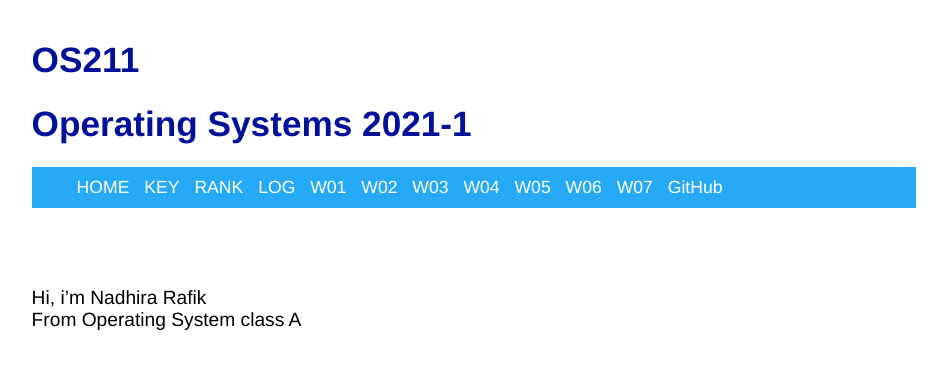
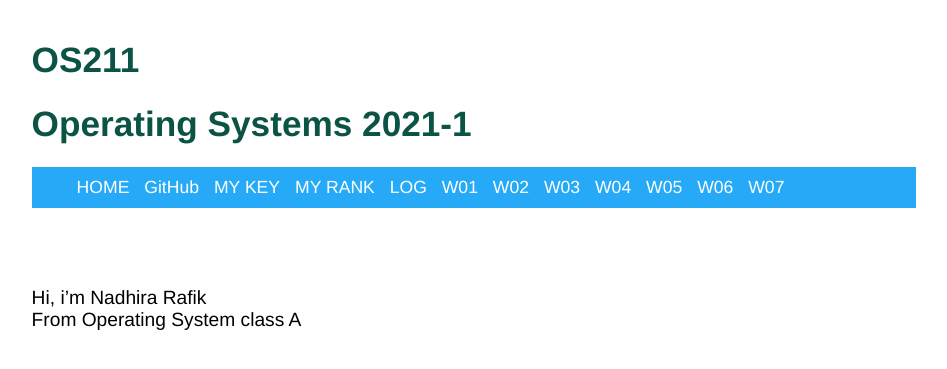
Before and after one commit to nadhirarafik/os211, a Jekyll site: the page built from index.md, in a window 1280 px wide. Shown: the top 369 px of the page, without its empty margins (166-1113 px from the left). Built offline with Jekyll 4.4.1, drawn with Linux system fonts in a browser that asks for light colours.

Commit message:
Update base.html

```diff
--- a/_layouts/base.html
+++ b/_layouts/base.html
@@ -20,7 +20,7 @@
         }
 
         header {
-            color: #021199;
+            color: #0B5345;
         }
 
         .navbar {
@@ -43,7 +43,7 @@
         }
 
         .navbar ul li a:hover {
-            color: #021199;
+            color: #0B5345;
             font-weight: bolder;
         }
 
@@ -52,7 +52,7 @@
         }
 
 	a {
-	    color: #021199;
+	    color: #0B5345;
 	    text-decoration: none;
 	}
 
@@ -72,8 +72,9 @@
         <nav class="navbar">
             <ul>
                 <li class='listitem'><a href='{{ site.baseurl }}/'>HOME</a></li>
-                <li class='listitem'><a href='{{ site.baseurl }}/TXT/mypubkey.txt'>KEY</a></li>
-                <li class='listitem'><a href='{{ site.baseurl }}/TXT/myrank.txt'>RANK</a></li>
+		<li class='listitem'><a href='{{ site.urlgithub }}'>GitHub</a></li>
+                <li class='listitem'><a href='{{ site.baseurl }}/TXT/mypubkey.txt'>MY KEY</a></li>
+                <li class='listitem'><a href='{{ site.baseurl }}/TXT/myrank.txt'>MY RANK</a></li>
                 <li class='listitem'><a href='{{ site.baseurl }}/TXT/mylog.txt'>LOG</a></li>
                 <li class='listitem'><a href='{{ site.baseurl }}/W01/'>W01</a></li>
                 <li class='listitem'><a href='{{ site.baseurl }}/W02/'>W02</a></li>
@@ -82,7 +83,6 @@
                 <li class='listitem'><a href='{{ site.baseurl }}/W05/'>W05</a></li>
                 <li class='listitem'><a href='{{ site.baseurl }}/W06/'>W06</a></li>
                 <li class='listitem'><a href='{{ site.baseurl }}/W07/'>W07</a></li>
-                <li class='listitem'><a href='{{ site.urlgithub }}'>GitHub</a></li>
             </ul>
         </nav>
         <br><br>
```
